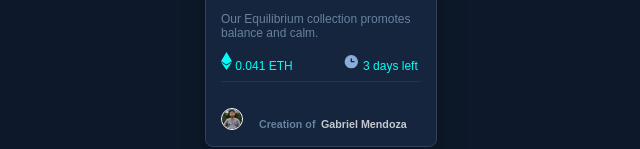
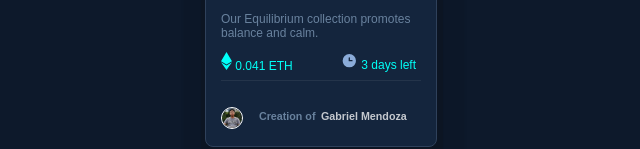
Before and after one commit to GabGab092501/first_css, a plain HTML site: page index.html in a window 1280 px wide. Shown: the part 445-594 px from the top of the page, without its empty margins (335-975 px from the left). Drawn offline with Linux system fonts and the light colour scheme.

Commit message:
fixed position

```diff
--- a/index.html
+++ b/index.html
@@ -17,7 +17,9 @@
 
 <div class="eth">
   <svg width="11" height="18" xmlns="http://www.w3.org/2000/svg"><path d="M11 10.216 5.5 18 0 10.216l5.5 3.263 5.5-3.262ZM5.5 0l5.496 9.169L5.5 12.43 0 9.17 5.5 0Z" fill="#00FFF8"/></svg>
-   0.041 ETH   &nbsp; &nbsp; &nbsp; &nbsp; &nbsp; &nbsp; &nbsp;
+   0.041 ETH
+    </div>
+    <div class="clock">
     <svg width="17" height="17" xmlns="http://www.w3.org/2000/svg"><path d="M8.305 2.007a6.667 6.667 0 1 0 0 13.334 6.667 6.667 0 0 0 0-13.334Zm2.667 7.334H8.305a.667.667 0 0 1-.667-.667V6.007a.667.667 0 0 1 1.334 0v2h2a.667.667 0 0 1 0 1.334Z" fill="#8BACD9"/></svg>
   3 days left
   </div>
--- a/style.css
+++ b/style.css
@@ -45,6 +45,14 @@ body{
 }
 
 .eth{
+    position: inherit;
+    font-size: 12px;
+    color: hsl(178, 100%, 50%);
+}
+
+.clock{
+    position: relative;
+    left: 60%;
     font-size: 12px;
     color: hsl(178, 100%, 50%);
 }
@@ -56,19 +64,20 @@ body{
 }
 
 .a{
-    top: 86%;
+    top: 84%;
     left: 23%;
     position: absolute;
     color: #69829e;
 }
 
 .img2{
+    position: sticky;
     border: 1px solid rgb(255, 255, 255);
     border-radius: 50%;
 }
 
 .b{
-    top: 86%;
+    top: 84%;
     left: 50%;
     position: absolute;
     color: rgba(255, 255, 255, 0.750);
```
